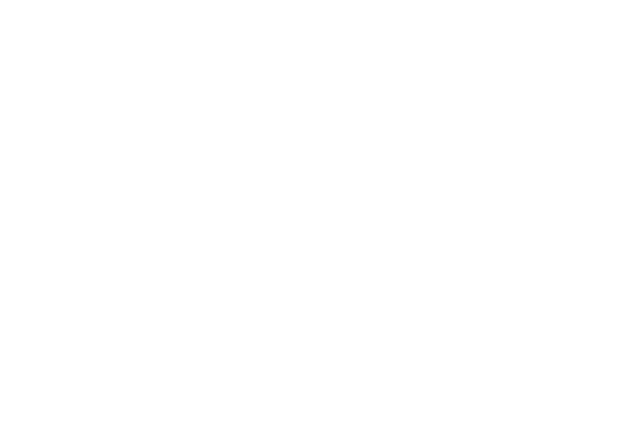
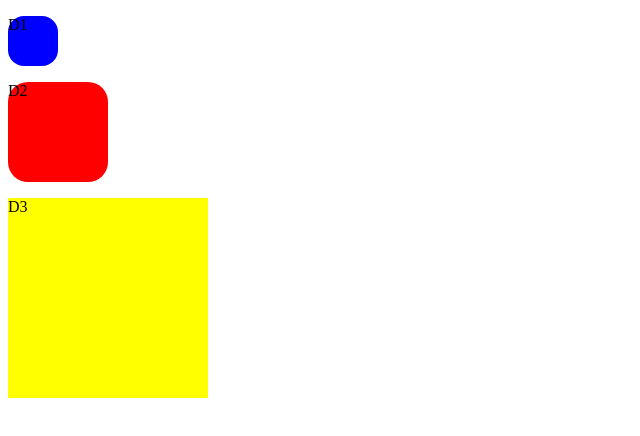
Before and after one commit to afabor/development-basics, a plain HTML site: page div_example/div_example.html in a window 1280 px wide. Shown: the whole page, without its empty margins (0-640 px from the left). Drawn offline with Linux system fonts and the light colour scheme.

Commit message:
ready to pull and merge

```diff
--- a/div_example/div_example.html
+++ b/div_example/div_example.html
@@ -8,8 +8,14 @@
     <title>Div Example</title>
 </head>
 <body>
-    <div class="div-1"></div>
-    <div class="div-2"></div>
-    <div class="div-3"></div>
+    <div class="div-1">
+        <p class="large">D1</p>
+    </div>
+    <div class="div-2">
+        <p>D2</p>
+    </div>
+    <div class="div-3">
+        <p>D3</p>
+    </div>
 </body>
 </html>
--- a/div_example/styles.css
+++ b/div_example/styles.css
@@ -0,0 +1,20 @@
+.div-1{
+    background-color: blue;
+    height: 50px;
+    width: 50px;
+    border-radius: 16px;
+
+}
+
+.div-2{
+    background-color: red;
+    height: 100px;
+    width: 100px;
+    border-radius: 20%;
+}
+
+.div-3{
+    background-color: yellow;
+    height: 200px;
+    width: 200px;
+}
```
Also changed, not shown: portfolio_example/index.html (+1 -1 lines).
